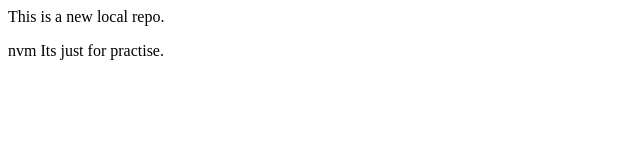
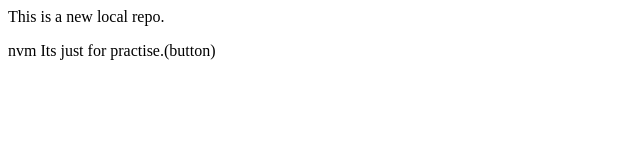
Before and after one commit to WhiteShadow005/localrepo, a plain HTML site: page index.html in a window 1280 px wide. Shown: the full height of the page, 0-640 px from the left. Drawn offline with Linux system fonts and the light colour scheme.

```diff
--- a/index.html
+++ b/index.html
@@ -1,2 +1,2 @@
 <p>This is a new local repo.</p>
-<P>nvm Its just for practise.</P>
+<P>nvm Its just for practise.(button)</P>
```
